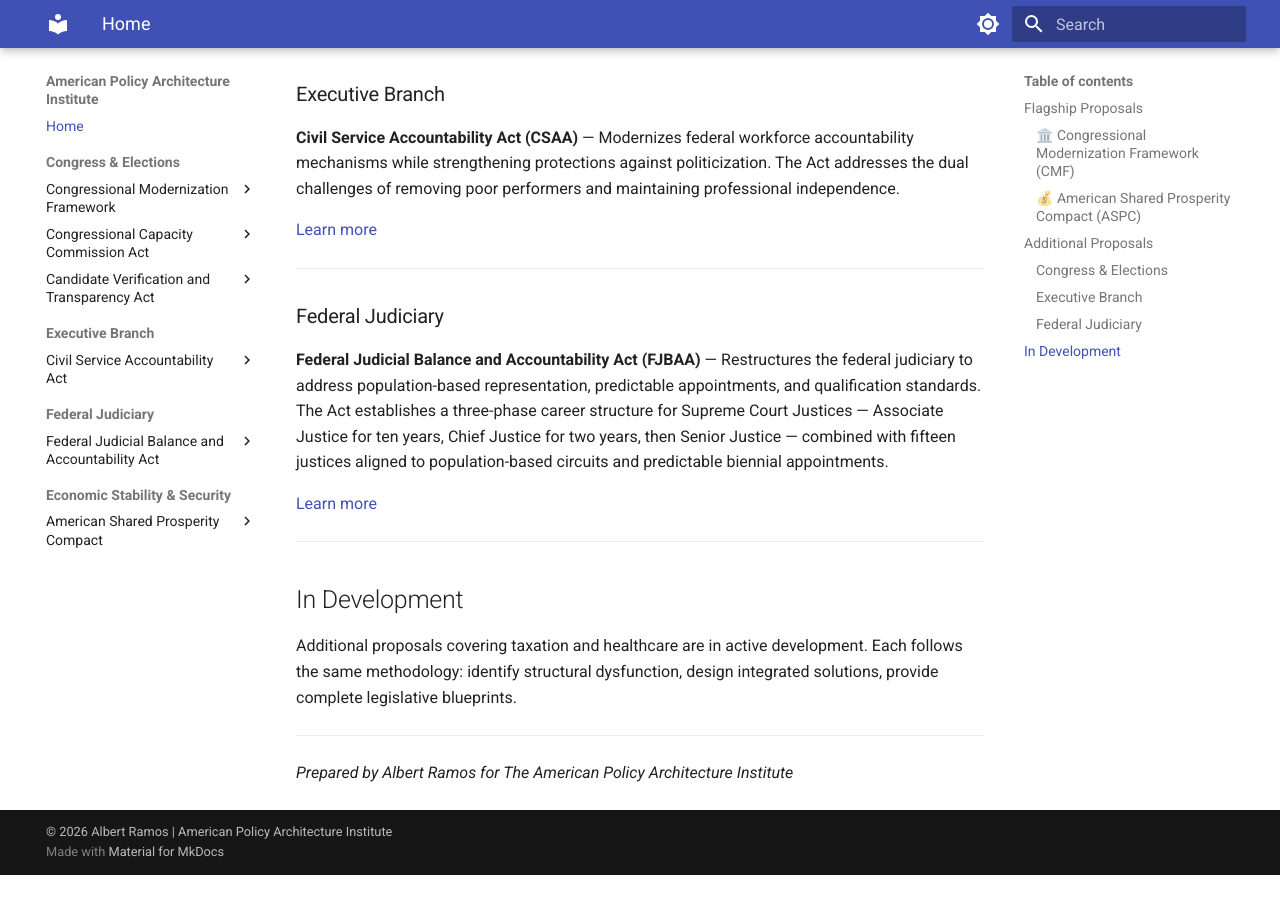
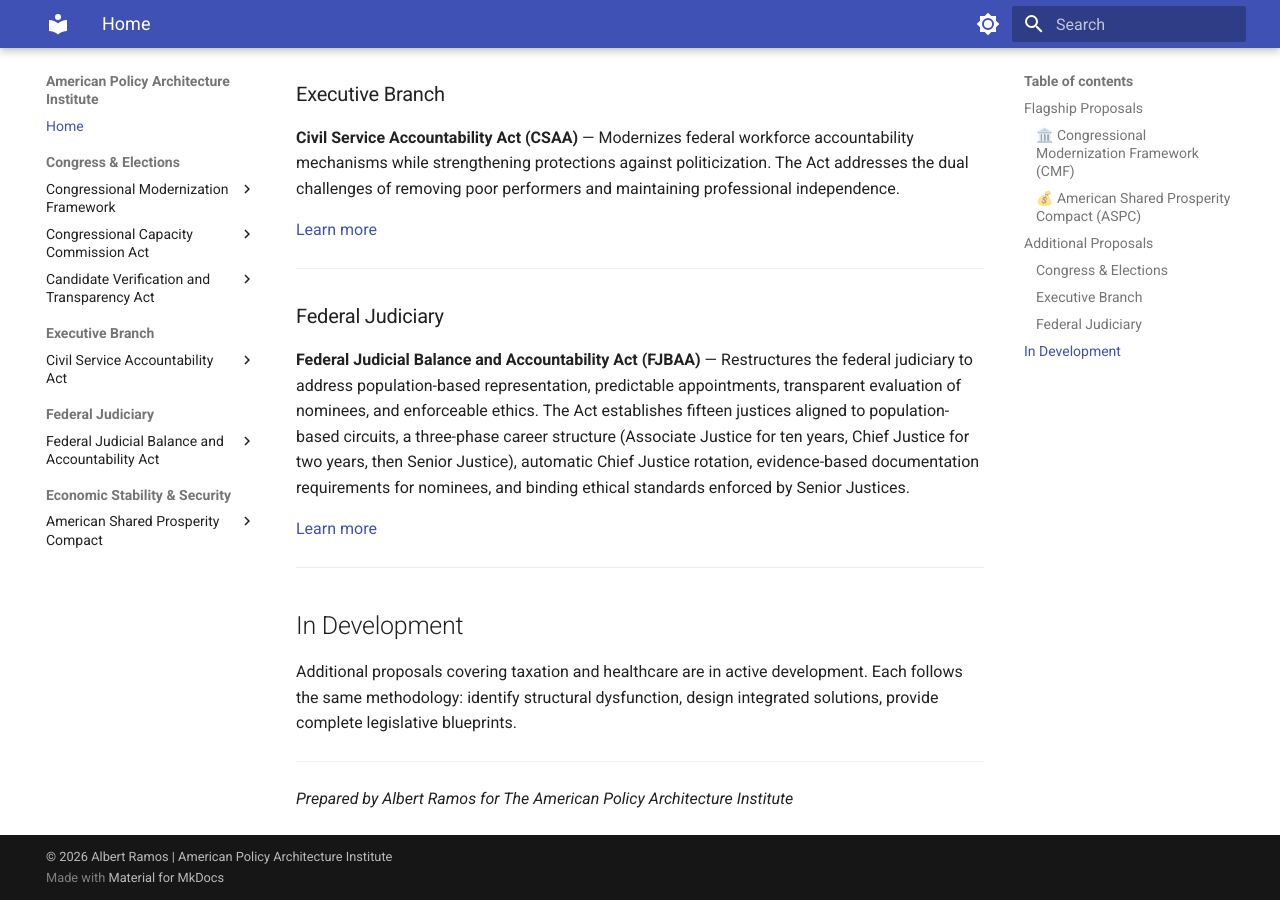
Before and after one commit to albertintech/apai, an MkDocs documentation site: the page built from docs/index.md, in a window 1280 px wide and 900 px high, scrolled down 1906 px. Built offline with MkDocs 1.6.1 and Material for MkDocs 9.7.7, drawn with Linux system fonts in a browser that asks for light colours; before the commit the page ends 2781 px from its top, so only the background shows below that.

Commit message:
Update index.md
FJBAA entry updated to reflect Rev 1.6

```diff
--- a/docs/index.md
+++ b/docs/index.md
@@ -64,9 +64,9 @@ The Compact combines three components designed to function independently while i
 
 ### Federal Judiciary
 
-**Federal Judicial Balance and Accountability Act (FJBAA)** — Restructures the federal judiciary to address population-based representation, predictable appointments, and qualification standards. The Act establishes a three-phase career structure for Supreme Court Justices — Associate Justice for ten years, Chief Justice for two years, then Senior Justice — combined with fifteen justices aligned to population-based circuits and predictable biennial appointments.
+**Federal Judicial Balance and Accountability Act (FJBAA)** — Restructures the federal judiciary to address population-based representation, predictable appointments, transparent evaluation of nominees, and enforceable ethics. The Act establishes fifteen justices aligned to population-based circuits, a three-phase career structure (Associate Justice for ten years, Chief Justice for two years, then Senior Justice), automatic Chief Justice rotation, evidence-based documentation requirements for nominees, and binding ethical standards enforced by Senior Justices.
 
-[Learn more](judiciary/fjbaa/FJBAA-Rev-1-3-Introduction.md)
+[Learn more](judiciary/fjbaa/FJBAA-Rev-1-6-Introduction.md)
 
 ---
 
```
